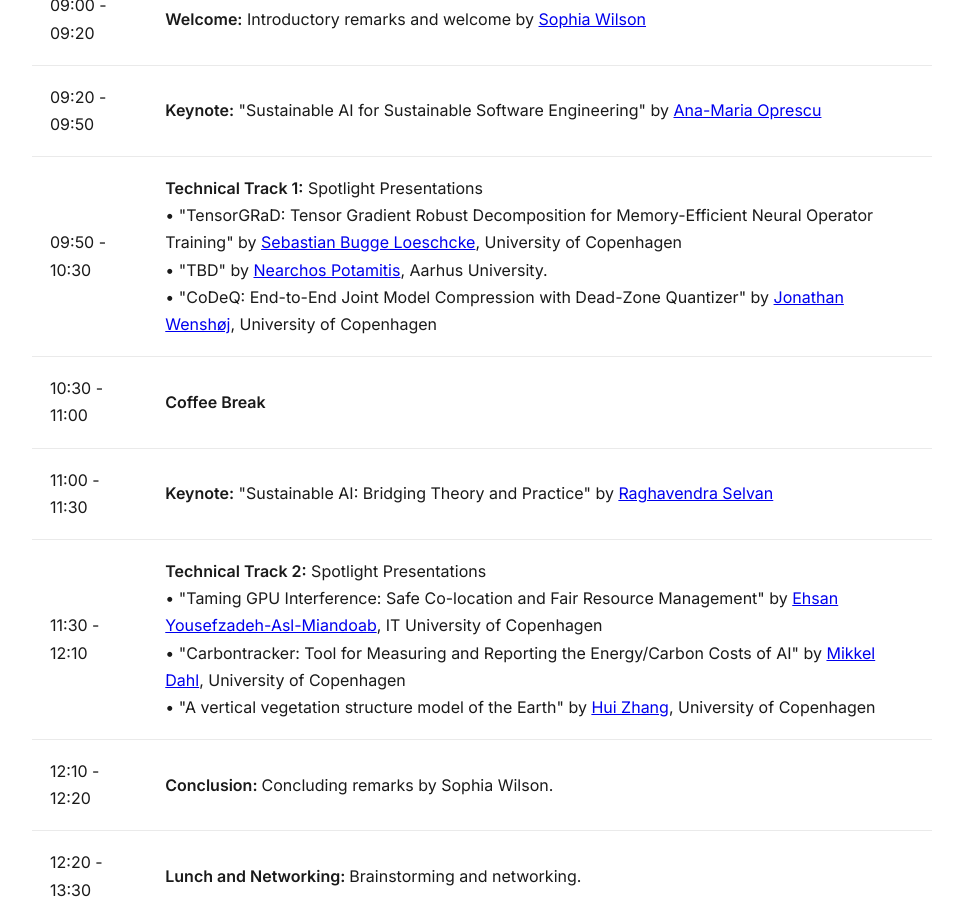
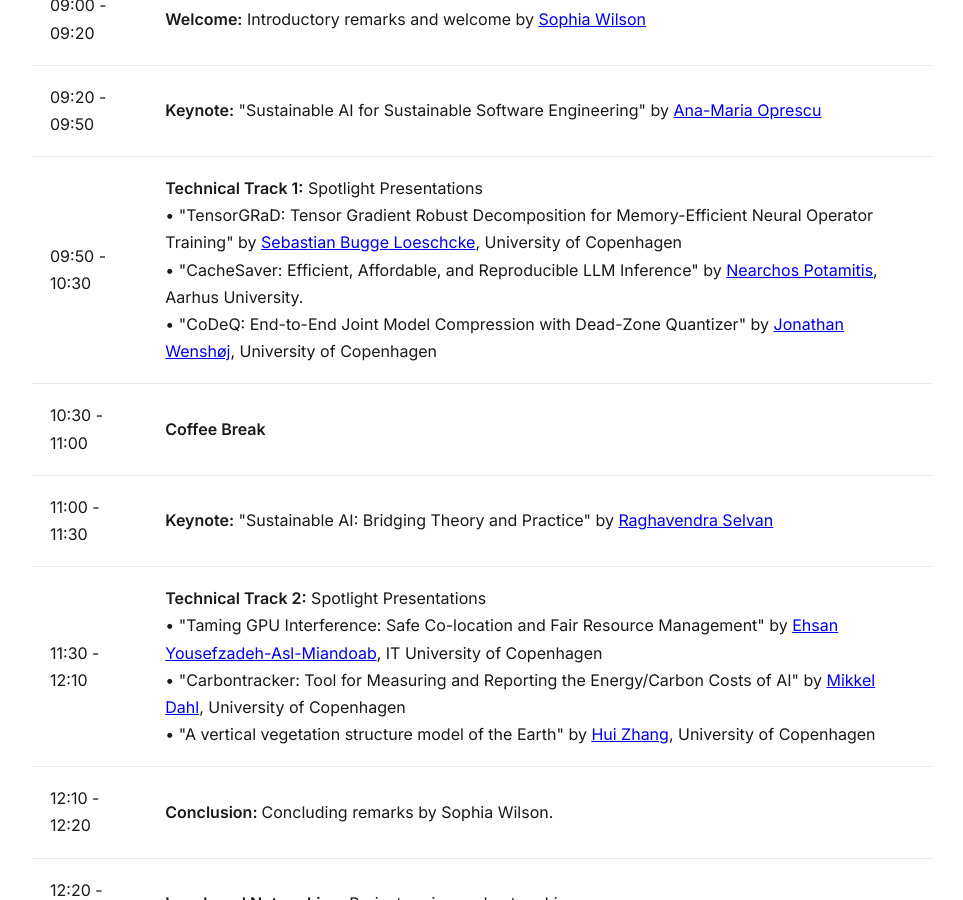
Before and after one commit to saintslab/saintslab.github.io, a Jekyll site: the page workshop2026/index.html, which Jekyll copies as it is, in a window 1280 px wide and 900 px high, scrolled down 1662 px. Shown: the whole window, without its empty margins (158-1121 px from the left). Built offline with Jekyll 4.4.1, drawn with Linux system fonts in a browser that asks for light colours.

Commit message:
Update nearchos talk

```diff
--- a/workshop2026/index.html
+++ b/workshop2026/index.html
@@ -256,7 +256,7 @@
                     <td>09:50 - 10:30</td>
                     <td><strong>Technical Track 1:</strong> Spotlight Presentations <br>
                 &#x2022; "TensorGRaD: Tensor Gradient Robust Decomposition for Memory-Efficient Neural Operator Training" by <a href="https://sebulo.github.io/">Sebastian Bugge Loeschcke</a>, University of Copenhagen <br>
-                &#x2022; "TBD" by <a href="https://scholar.google.com/citations?user=AbPMQm4AAAAJ&hl=en">Nearchos Potamitis</a>, Aarhus University. <br>
+                &#x2022; "CacheSaver: Efficient, Affordable, and Reproducible LLM Inference" by <a href="https://potamitisn.github.io/">Nearchos Potamitis</a>, Aarhus University. <br>
                 &#x2022; "CoDeQ: End-to-End Joint Model Compression with Dead-Zone Quantizer" by <a href="https://saintslab.github.io/people/jonathan/">Jonathan Wenshøj</a>, University of Copenhagen <br>
 
                 </td>
```
